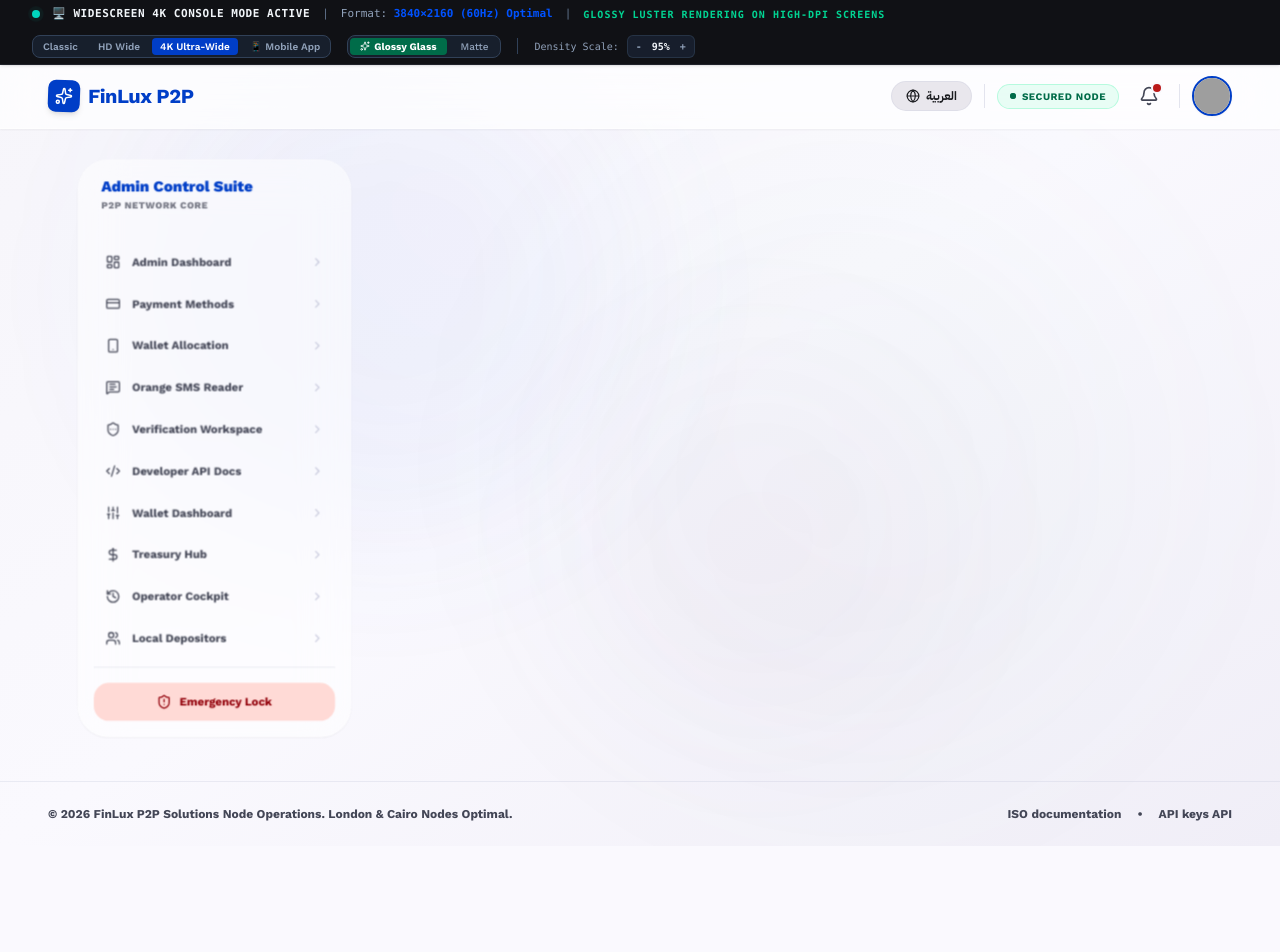
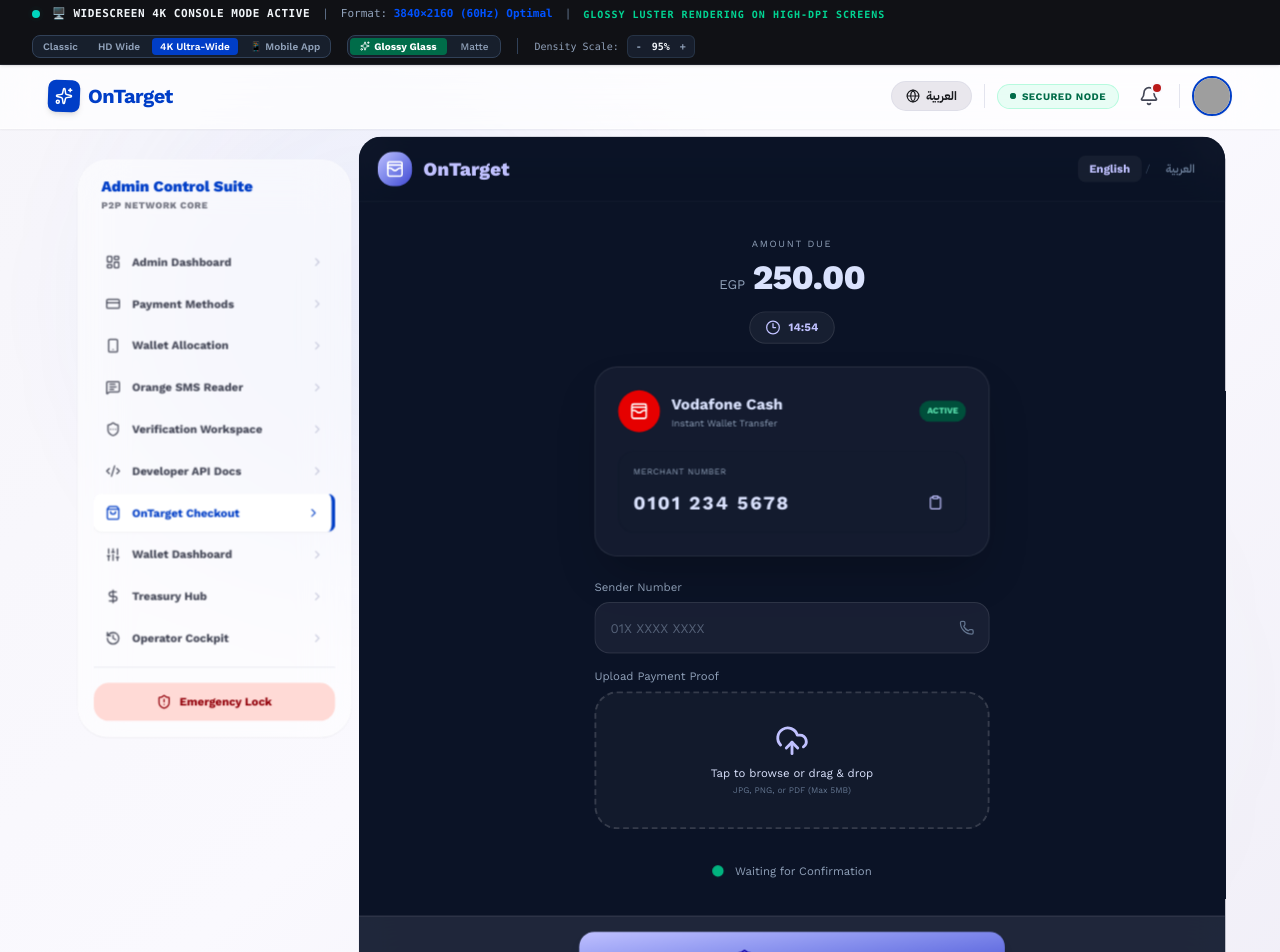
Before and after one commit to mzakaria-creater/-bbbgfd, a React (Vite) app: page /checkout in a window 1280 px wide. Shown: the top 952 px of the page. Before the commit the page ends 846 px from the top, so only its background shows below. Built offline with nearby package versions, Linux system fonts and the light colour scheme; grey boxes are pictures that could not be loaded.

Commit message:
feat: add OnTarget checkout and rebrand app

```diff
--- a/index.html
+++ b/index.html
@@ -3,7 +3,7 @@
   <head>
     <meta charset="UTF-8" />
     <meta name="viewport" content="width=device-width, initial-scale=1.0" />
-    <title>My Google AI Studio App</title>
+    <title>OnTarget Operations</title>
   </head>
   <body>
     <div id="root"></div>
--- a/metadata.json
+++ b/metadata.json
@@ -1,5 +1,5 @@
 {
-  "name": "Obsidian Ledger",
+  "name": "OnTarget",
   "description": "High-fidelity P2P operations management interface with tactical data visualization.",
   "requestFramePermissions": [],
   "majorCapabilities": []
--- a/src/App.tsx
+++ b/src/App.tsx
@@ -23,7 +23,8 @@
   Sliders,
   MessageSquareText,
   ShieldEllipsis,
-  Code2
+  Code2,
+  ShoppingBag
 } from 'lucide-react';
 import { motion, AnimatePresence } from 'motion/react';
 import { LanguageProvider, useTranslation } from './context/LanguageContext';
@@ -45,6 +46,7 @@
 import OrangeSmsReader from './components/OrangeSmsReader';
 import VerificationWorkspace from './components/VerificationWorkspace';
 import DeveloperDocs from './components/DeveloperDocs';
+import Checkout from './components/Checkout';
 
 function BaseLayout({ children }: { children: React.ReactNode }) {
   const location = useLocation();
@@ -107,6 +109,7 @@
     { to: '/orange-sms', label: 'Orange SMS Reader', icon: <MessageSquareText className="w-4 h-4" /> },
     { to: '/verification', label: 'Verification Workspace', icon: <ShieldEllipsis className="w-4 h-4" /> },
     { to: '/developers', label: 'Developer API Docs', icon: <Code2 className="w-4 h-4" /> },
+    { to: '/checkout', label: 'OnTarget Checkout', icon: <ShoppingBag className="w-4 h-4" /> },
     { to: '/wallet-dashboard', label: 'Wallet Dashboard', icon: <Sliders className="w-4 h-4" /> },
     { to: '/treasury', label: 'Treasury Hub', icon: <DollarSign className="w-4 h-4" /> },
     { to: '/operator-cockpit', label: 'Operator Cockpit', icon: <History className="w-4 h-4" /> },
@@ -143,7 +146,7 @@
             <div className="w-7 h-7 rounded-lg bg-primary flex items-center justify-center text-white font-extrabold shadow-sm">
               <Sparkles className="w-4 h-4" />
             </div>
-            <span className="text-sm font-black tracking-tight text-primary">FinLux Go</span>
+            <span className="text-sm font-black tracking-tight text-primary">OnTarget Go</span>
             <span className="px-1.5 py-0.5 bg-[#6cf8bb]/20 text-[#006c49] text-[8px] font-black uppercase tracking-wider rounded">
               {t("LIVE")}
             </span>
@@ -257,7 +260,7 @@
                       <div className="w-7 h-7 rounded-md bg-primary flex items-center justify-center text-white font-extrabold transform rotate-2">
                         <Sparkles className="w-4 h-4" />
                       </div>
-                      <span className="text-sm font-black text-primary">FinLux Options</span>
+                      <span className="text-sm font-black text-primary">OnTarget Options</span>
                     </div>
                     <button className="p-1 rounded-full hover:bg-slate-100" onClick={() => setMobileMenuOpen(false)}>
                       <X className="w-5 h-5 text-on-surface" />
@@ -565,7 +568,7 @@
             <div className="w-8 h-8 rounded-lg bg-primary flex items-center justify-center text-white font-extrabold shadow-md transform rotate-2">
               <Sparkles className="w-4.5 h-4.5" />
             </div>
-            <span className="text-xl font-bold tracking-tight text-primary">{t("FinLux P2P")}</span>
+            <span className="text-xl font-bold tracking-tight text-primary">OnTarget</span>
           </div>
         </div>
 
@@ -829,7 +832,7 @@
                       <div className="w-8 h-8 rounded-lg bg-primary flex items-center justify-center text-white font-extrabold">
                         <Sparkles className="w-4 h-4" />
                       </div>
-                      <span className="text-lg font-bold text-primary">{t("FinLux Workspace")}</span>
+                      <span className="text-lg font-bold text-primary">OnTarget Workspace</span>
                     </div>
                     <button className="p-1" onClick={() => setMobileMenuOpen(false)}>
                       <X className="w-5 h-5 text-on-surface" />
@@ -889,7 +892,7 @@
 
       {/* Global Status Bar Footer */}
       <footer className={`w-full ${widthBoundClass} mx-auto px-6 md:px-12 py-6 border-t border-outline-variant/30 flex flex-col md:flex-row items-center justify-between text-xs text-on-surface-variant font-bold gap-4 z-10 bg-transparent`}>
-        <span>{t("© 2026 FinLux P2P Solutions Node Operations. London & Cairo Nodes Optimal.")}</span>
+        <span>© 2026 OnTarget Solutions. London & Cairo Nodes Optimal.</span>
         <div className="flex items-center gap-4">
           <span className="hover:text-primary cursor-pointer" onClick={() => alert(t("Loading documentation index..."))}>{t("ISO documentation")}</span>
           <span>•</span>
@@ -914,6 +917,7 @@
               <Route path="/orange-sms" element={<PermissionGuard pageName="Orange SMS Reader"><OrangeSmsReader /></PermissionGuard>} />
               <Route path="/verification" element={<PermissionGuard pageName="Verification Workspace"><VerificationWorkspace /></PermissionGuard>} />
               <Route path="/developers" element={<PermissionGuard pageName="Developer API Docs"><DeveloperDocs /></PermissionGuard>} />
+              <Route path="/checkout" element={<PermissionGuard pageName="OnTarget Checkout"><Checkout /></PermissionGuard>} />
               <Route path="/wallet-dashboard" element={<PermissionGuard pageName="Wallet Dashboard"><WalletDashboard /></PermissionGuard>} />
               <Route path="/treasury" element={<PermissionGuard pageName="Treasury Hub"><TreasuryHub /></PermissionGuard>} />
               <Route path="/operator-cockpit" element={<PermissionGuard pageName="Operator Cockpit"><OperatorCockpit /></PermissionGuard>} />
--- /dev/null
+++ b/src/components/Checkout.tsx
@@ -0,0 +1,46 @@
+import React, { useEffect, useRef, useState } from 'react';
+import { motion } from 'motion/react';
+import { CheckCircle2, Clipboard, Clock3, CloudUpload, Phone, ShieldCheck, WalletCards } from 'lucide-react';
+
+export default function Checkout() {
+  const [arabic, setArabic] = useState(false);
+  const [seconds, setSeconds] = useState(899);
+  const [copied, setCopied] = useState(false);
+  const [paid, setPaid] = useState(false);
+  const [proof, setProof] = useState('');
+  const inputRef = useRef<HTMLInputElement>(null);
+
+  useEffect(() => {
+    const timer = window.setInterval(() => setSeconds(value => Math.max(0, value - 1)), 1000);
+    return () => window.clearInterval(timer);
+  }, []);
+  const copyNumber = async () => {
+    await navigator.clipboard?.writeText('01012345678');
+    setCopied(true);
+    window.setTimeout(() => setCopied(false), 1800);
+  };
+  const text = (en: string, ar: string) => arabic ? ar : en;
+  const time = `${Math.floor(seconds / 60)}:${String(seconds % 60).padStart(2, '0')}`;
+
+  return (
+    <motion.div initial={{ opacity: 0 }} animate={{ opacity: 1 }} dir={arabic ? 'rtl' : 'ltr'} className="relative min-h-[850px] -m-2 md:-m-4 xl:-m-6 rounded-2xl overflow-hidden bg-[#0b1326] text-[#dae2fd]">
+      <header className="sticky top-0 z-10 bg-[#0b1326]/70 backdrop-blur-xl border-b border-white/5 flex justify-between items-center px-5 py-4">
+        <div className="flex items-center gap-3"><div className="w-9 h-9 rounded-xl bg-gradient-to-br from-[#c0c1ff] to-[#4446d2] flex items-center justify-center"><WalletCards className="w-5 h-5 text-white" /></div><span className="font-extrabold text-xl text-[#c0c1ff]">OnTarget</span></div>
+        <div className="flex items-center gap-1 text-xs"><button onClick={() => setArabic(false)} className={`px-3 py-1.5 rounded-lg font-bold ${!arabic ? 'text-[#c0c1ff] bg-white/5' : 'text-slate-500'}`}>English</button><span className="text-slate-700">/</span><button onClick={() => setArabic(true)} className={`px-3 py-1.5 rounded-lg font-bold ${arabic ? 'text-[#c0c1ff] bg-white/5' : 'text-slate-500'}`}>العربية</button></div>
+      </header>
+      <main className="max-w-md mx-auto px-4 pt-9 pb-32 space-y-6">
+        <section className="text-center"><p className="text-[10px] uppercase tracking-[0.18em] text-slate-400">{text('Amount Due', 'المبلغ المطلوب')}</p><div className="flex items-baseline justify-center gap-2 mt-2"><span className="text-slate-400 text-sm">EGP</span><span className="text-4xl font-extrabold tracking-tight">250.00</span></div><span className="mt-4 inline-flex items-center gap-2 px-4 py-2 bg-white/5 border border-white/10 rounded-full text-[#c0c1ff] text-xs font-bold"><Clock3 className="w-4 h-4" /> {time}</span></section>
+        <section className="bg-[#171f33]/80 backdrop-blur-xl rounded-2xl p-6 border border-white/10 shadow-2xl">
+          <div className="flex justify-between items-center mb-5"><div className="flex items-center gap-3"><div className="w-11 h-11 rounded-full bg-[#e60000] flex items-center justify-center"><WalletCards className="w-5 h-5 text-white" /></div><div><h3 className="font-bold">Vodafone Cash</h3><p className="text-[10px] text-slate-400">{text('Instant Wallet Transfer', 'تحويل محفظة فوري')}</p></div></div><span className="px-2 py-1 rounded-full bg-emerald-900 text-emerald-300 text-[9px] font-bold uppercase">{text('Active', 'نشط')}</span></div>
+          <div className="bg-[#131b2e] rounded-xl p-4"><p className="text-[9px] uppercase tracking-wider text-slate-400">{text('Merchant Number', 'رقم التاجر')}</p><div className="flex justify-between items-center mt-2"><span dir="ltr" className="text-xl font-bold tracking-widest">0101 234 5678</span><button onClick={copyNumber} className="p-2 rounded-lg hover:bg-white/10"><Clipboard className="w-4 h-4 text-[#c0c1ff]" /></button></div></div>
+        </section>
+        <section className="space-y-4"><label className="block text-xs text-slate-400">{text('Sender Number', 'رقم المرسل')}<span className="relative block mt-2"><input dir="ltr" className="w-full bg-[#2d3449]/40 border border-white/10 rounded-xl px-4 py-4 outline-none focus:border-[#c0c1ff] text-sm" placeholder="01X XXXX XXXX" /><Phone className="absolute right-4 top-1/2 -translate-y-1/2 w-4 h-4 text-slate-500" /></span></label>
+          <div><p className="text-xs text-slate-400 mb-2">{text('Upload Payment Proof', 'رفع إثبات الدفع')}</p><input ref={inputRef} type="file" accept=".jpg,.jpeg,.png,.pdf" className="hidden" onChange={event => setProof(event.target.files?.[0]?.name || '')} /><button onClick={() => inputRef.current?.click()} className="w-full border-2 border-dashed border-white/15 rounded-2xl p-8 bg-white/[0.03] hover:bg-white/[0.06] hover:border-[#c0c1ff]/50 transition-all"><CloudUpload className="w-9 h-9 text-[#c0c1ff] mx-auto mb-2" /><p className="text-xs">{proof || text('Tap to browse or drag & drop', 'اضغط لاختيار إثبات الدفع')}</p><p className="text-[9px] text-slate-500 mt-1">JPG, PNG, or PDF (Max 5MB)</p></button></div>
+        </section>
+        <div className="flex justify-center items-center gap-3 py-3"><span className={`w-3 h-3 rounded-full ${paid ? 'bg-emerald-400' : 'bg-emerald-400 animate-pulse'}`} /><p className="text-xs text-slate-400">{paid ? text('Payment submitted for verification', 'تم إرسال الدفع للتحقق') : text('Waiting for Confirmation', 'في انتظار التأكيد')}</p></div>
+      </main>
+      <nav className="absolute bottom-0 inset-x-0 bg-[#222a3d]/90 backdrop-blur-xl border-t border-white/10 px-6 pb-7 pt-4"><button onClick={() => setPaid(true)} className="max-w-md mx-auto w-full bg-gradient-to-br from-[#c0c1ff] to-[#4446d2] text-[#1000a9] font-extrabold py-4 rounded-xl flex items-center justify-center gap-3 active:scale-[0.98] transition-transform shadow-lg"><ShieldCheck className="w-5 h-5" /> {paid ? text('Payment Submitted', 'تم إرسال الدفع') : text('I Have Paid', 'لقد دفعت')}</button></nav>
+      {copied && <div className="absolute bottom-28 left-1/2 -translate-x-1/2 bg-[#171f33] border border-[#c0c1ff]/20 px-5 py-3 rounded-full text-xs flex items-center gap-2 shadow-xl"><CheckCircle2 className="w-4 h-4 text-emerald-400" /> {text('Copied to clipboard', 'تم نسخ الرقم')}</div>}
+    </motion.div>
+  );
+}
--- a/src/components/DeveloperDocs.tsx
+++ b/src/components/DeveloperDocs.tsx
@@ -52,7 +52,7 @@
   return (
     <motion.div initial={{ opacity: 0 }} animate={{ opacity: 1 }} className="space-y-5">
       <div className="flex flex-col md:flex-row justify-between md:items-center gap-4">
-        <div><div className="flex items-center gap-2"><div className="w-9 h-9 bg-blue-700 text-white rounded-lg flex items-center justify-center"><WalletCards className="w-5 h-5" /></div><h1 className="text-3xl font-extrabold tracking-tight">Sovereign Ledger Developers</h1></div><p className="text-sm text-on-surface-variant mt-2">API reference, examples, and an interactive test console.</p></div>
+        <div><div className="flex items-center gap-2"><div className="w-9 h-9 bg-blue-700 text-white rounded-lg flex items-center justify-center"><WalletCards className="w-5 h-5" /></div><h1 className="text-3xl font-extrabold tracking-tight">OnTarget Developers</h1></div><p className="text-sm text-on-surface-variant mt-2">API reference, examples, and an interactive test console.</p></div>
         <label className="flex items-center gap-2 bg-white border border-outline-variant/40 rounded-xl px-4 py-2.5"><Search className="w-4 h-4 text-outline" /><input className="outline-none bg-transparent text-xs min-w-56" placeholder="Search documentation..." /></label>
       </div>
 
@@ -67,7 +67,7 @@
         <main className="col-span-12 lg:col-span-6 xl:col-span-7 p-7 xl:p-12 overflow-y-auto">
           <div className="flex items-center gap-2 mb-4"><span className="bg-blue-100 text-blue-800 text-[9px] font-bold px-2 py-1 rounded uppercase">Post</span><code className="text-xs text-on-surface-variant">/v1/transactions</code></div>
           <h2 className="text-4xl xl:text-5xl font-extrabold tracking-tight">Create a Transaction</h2>
-          <p className="text-base text-on-surface-variant leading-relaxed mt-5 mb-10">Use this endpoint to initiate a new payment transaction across the Sovereign Ledger ecosystem. All transactions are processed in real time and require an idempotent key for safety.</p>
+          <p className="text-base text-on-surface-variant leading-relaxed mt-5 mb-10">Use this endpoint to initiate a new payment transaction across the OnTarget ecosystem. All transactions are processed in real time and require an idempotent key for safety.</p>
           <h3 className="font-bold text-lg border-l-4 border-blue-700 pl-3 mb-4">Request Parameters</h3>
           {[['amount', 'integer · required', 'A positive integer in the smallest currency unit. The minimum amount is 50 units.'], ['currency', 'string · required', 'Three-letter ISO currency code in lowercase. Must be a supported currency.'], ['description', 'string · optional', 'An arbitrary string attached to the object for display and reconciliation.']].map(row => <div key={row[0]} className="py-5 border-b flex flex-col sm:flex-row gap-3 sm:gap-10"><div className="sm:w-1/3"><code className="text-blue-700 font-bold text-xs">{row[0]}</code><p className="text-[9px] font-mono text-on-surface-variant mt-1">{row[1]}</p></div><p className="text-xs text-on-surface-variant flex-1 leading-relaxed">{row[2]}</p></div>)}
           <h3 className="font-bold text-lg border-l-4 border-blue-700 pl-3 mt-10 mb-4">Response Schema</h3>
--- a/src/components/MerchantPortal.tsx
+++ b/src/components/MerchantPortal.tsx
@@ -39,7 +39,7 @@
         { id: '#TRX-99011', method: 'InstaPay', type: 'credit', value: 5000, status: 'Completed', time: '10 mins ago', bg: 'bg-indigo-50' },
         { id: '#TRX-99012', method: 'Vodafone Cash', type: 'debit', value: 850, status: 'Completed', time: '40 mins ago', bg: 'bg-red-50' }
       ]},
-      { id: 'MCH-4412', name: 'FinLux Egyptian Trade', balance: 78620.00, influx: 240500, fees: 4810, limit: 200000, logoUrl: '', monthlyLimit: 2000000, ledger: [
+      { id: 'MCH-4412', name: 'OnTarget Egyptian Trade', balance: 78620.00, influx: 240500, fees: 4810, limit: 200000, logoUrl: '', monthlyLimit: 2000000, ledger: [
         { id: '#TRX-44121', method: 'KNET Gateway', type: 'credit', value: 12000, status: 'Completed', time: '2 hours ago', bg: 'bg-teal-50' }
       ]},
       { id: 'MCH-3041', name: 'Cairo Goods Ltd.', balance: 312000.00, influx: 915800, fees: 18300, limit: 800000, logoUrl: '', monthlyLimit: 8000000, ledger: [
--- a/src/components/VerificationWorkspace.tsx
+++ b/src/components/VerificationWorkspace.tsx
@@ -26,7 +26,7 @@
   return (
     <motion.div initial={{ opacity: 0 }} animate={{ opacity: 1 }} className="space-y-5">
       <div className="flex flex-col md:flex-row justify-between md:items-center gap-3">
-        <div><p className="text-[10px] uppercase tracking-[0.2em] font-bold text-primary">Sovereign Ledger</p><h1 className="text-3xl font-extrabold tracking-tight">Admin Verification Workspace</h1><p className="text-sm text-on-surface-variant mt-1">Deep proof review and transaction queue operations.</p></div>
+        <div><p className="text-[10px] uppercase tracking-[0.2em] font-bold text-primary">OnTarget Ledger</p><h1 className="text-3xl font-extrabold tracking-tight">Admin Verification Workspace</h1><p className="text-sm text-on-surface-variant mt-1">Deep proof review and transaction queue operations.</p></div>
         <div className="flex gap-2"><span className="px-3 py-2 rounded-lg bg-surface-container-low text-xs font-bold">System Health: 99.8%</span><span className="px-3 py-2 rounded-lg bg-blue-100 text-blue-800 text-xs font-bold">Queue: {transactions.length} Requests</span></div>
       </div>
 
--- a/src/lib/translations.ts
+++ b/src/lib/translations.ts
@@ -44,12 +44,12 @@
   "Emergency Block Activated. Settlement logs locked safely.": "تم تفعيل قفل الطوارئ. تم تأمين سجلات التسوية بنجاح.",
   "Emergency Ledger Block Activated.": "تم تنشيط قفل دفتر الحسابات في حالات الطوارئ.",
   "Emergency Block Active": "قفل الطوارئ نشط",
-  "FinLux Workspace": "مسير عمل FinLux",
-  "FinLux P2P": "فينلوكس P2P",
+  "OnTarget Workspace": "مساحة عمل أون تارجت",
+  "OnTarget": "أون تارجت",
   "ISO documentation": "وثائق ISO العالمية",
   "Sandbox operational keys active.": "نشط مفاتيح التشغيل في البيئة التجريبية.",
   "API keys API": "مفاتيح ربط الواجهة (API)",
-  "© 2026 FinLux P2P Solutions Node Operations. London & Cairo Nodes Optimal.": "حقوق الطبع © 2026 فينلوكس P2P. العقد التشغيلية في لندن والقاهرة تعمل بالمستوى الأمثل.",
+  "© 2026 OnTarget Solutions. London & Cairo Nodes Optimal.": "حقوق الطبع © 2026 أون تارجت. العقد التشغيلية في لندن والقاهرة تعمل بالمستوى الأمثل.",
 
   // Executive summary
   "Executive Summary 📈": "التقرير التنفيذي 📈",
```
